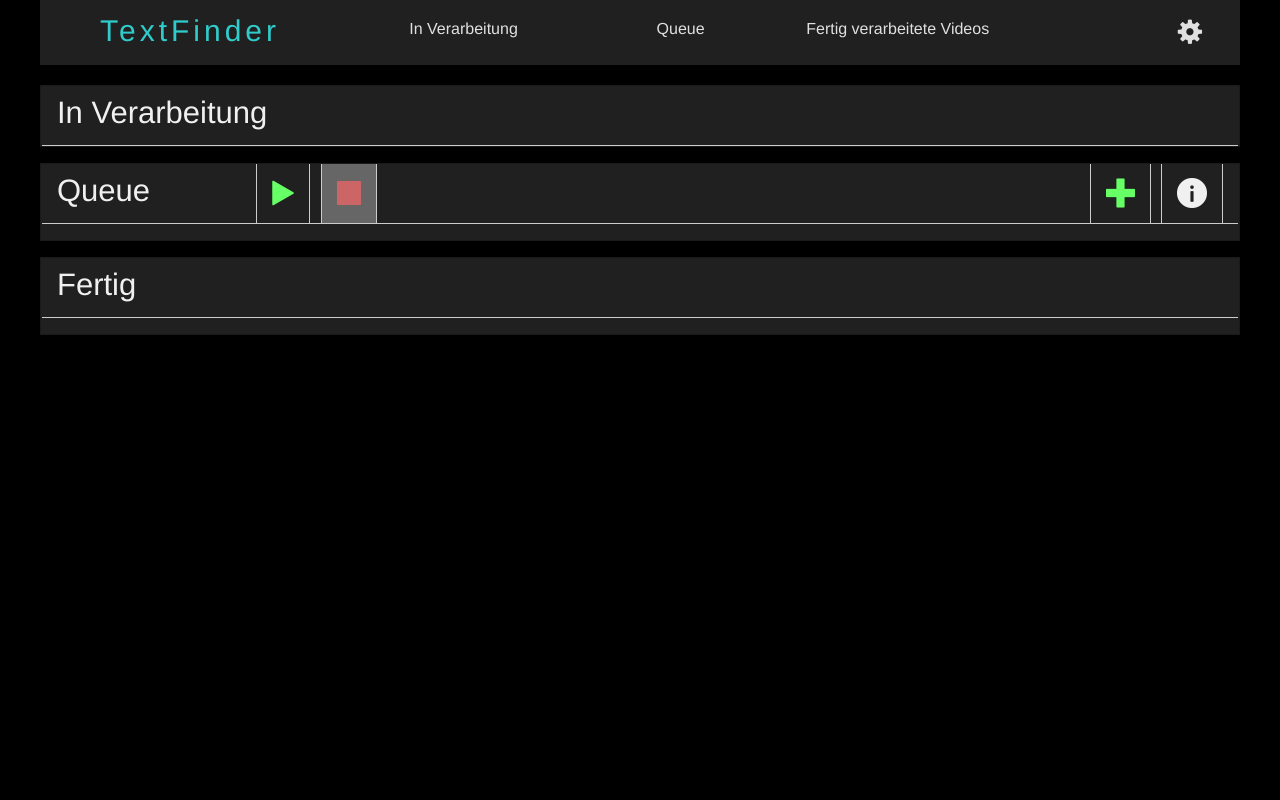
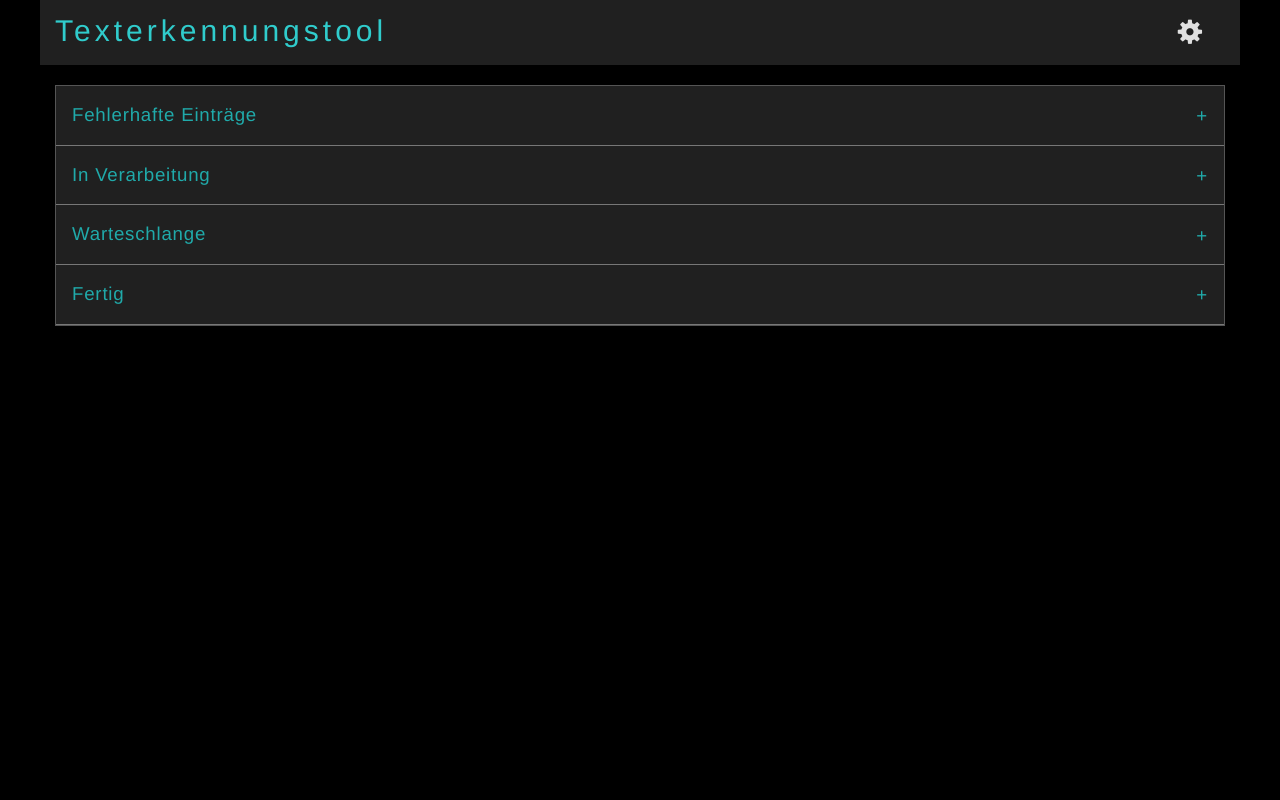
Before and after one commit to JonBrem/ASE-WS2015-16-Server, a PHP site: page / in a window 1280 px wide. Run offline with PHP 8.4, Linux system fonts and the light colour scheme; data that the repository does not hold is empty.

Commit message:
Added errors, put everything in accordion for clarity

```diff
--- a/css/style.css
+++ b/css/style.css
@@ -75,11 +75,39 @@ body {
 	padding-top: 0;
 	padding-bottom: 0;
 	background-color: #202020;
+	border: none;
+}
+
+.accordion {
+	background: #202020;
+	border-color: #555;
+}
+
+.accordion-title {
+	font-size: 14pt;
+	color: #20aaaa;
+	border-bottom-color: #777;
+	letter-spacing: 0.8px;
+}
+
+.accordion-title:focus, .accordion-title:hover {
+	background-color: #303030;
+}
+
+:last-child>.accordion-title {
+	border-bottom-width: 1px;
+}
+
+.accordion-content {
+	background: #202020;
+	border-bottom-color: #555;
+}
+.accordion-title:focus, .accordion-title:hover {
+	color: #30cccc;
 }
 
 .section_header {
 	height: 60px;
-	border-bottom: 1px solid #ccc;
 }
 
 .section_header h3 {
@@ -143,13 +171,13 @@ body {
 	color: #cc6666;
 }
 
-/* queue list styles */
+/* queue list styles, error list styles */
 
-#queue_list {
+#queue_list, #error_list {
 	list-style-type: none;
 }
 
-#queue_list li {
+#queue_list li, #error_list li {
     border-top: 1px dashed #ccc;
     border-bottom: 1px dashed #ccc;
     padding-left: 0;
@@ -161,20 +189,20 @@ body {
     overflow-y: hidden;
 }
 
-#queue_list li:first-child {
+#queue_list li:first-child, #error_list li:first-child {
 	border-top: none;
 }
 
 .being_processed_item {
 	padding-top: 10px;
-	background-color: #303030;
+	background-color: #202020;
 }
 
 .being_processed_item *:not(a) {
 	color: #999;
 }
 
-#queue_list li:last-child {
+#queue_list li:last-child, #error_list li:last-child {
 	border-bottom: none;
 }
 
@@ -192,15 +220,16 @@ body {
 	font-weight: bold;
 }
 
-#queue_list li .thumbnail, .being_processed_item .thumbnail, .history_list_item .thumbnail {
+#queue_list li .thumbnail, .being_processed_item .thumbnail, .history_list_item .thumbnail, #error_list li .thumbnail {
 	max-height: 120px;
 }
 
-#queue_list li .thumbnail:hover, #queue_list li .thumbnail:active {
+#queue_list li .thumbnail:hover, #queue_list li .thumbnail:active,
+#error_list li .thumbnail:hover, #error_list li .thumbnial:active {
 	box-shadow: 0 0 0 1px rgba(10,10,10,.2);
 }
 
-.queue_item_title, .being_processed_item_title {
+.queue_item_title, .being_processed_item_title, .error_item_title {
     white-space: nowrap;
     overflow: hidden;
     text-overflow: ellipsis;
@@ -209,7 +238,7 @@ body {
 	color: #666;
 }
 
-.queue_item_status, .being_processed_item_status {
+.queue_item_status, .being_processed_item_status, .error_item_status {
 	text-align: center;
 }
 
@@ -223,20 +252,14 @@ body {
 	color: #009000;
 }
 
-.queue_item_status small, {
+.queue_item_status small, .being_processed_item small, .error_item small {
 	color: #999;
-	display: block;
-}
-
-.being_processed_item small {
-	color: #333;
 	display: block;
 }
 
 .being_processed_item i {
 	font-size: 40px;
 }
-
 
 /* history styles */
 
--- a/index.php
+++ b/index.php
@@ -4,7 +4,7 @@
     <meta charset="utf-8" />
     <meta name="viewport" content="width=device-width, initial-scale=1.0" />
 
-	<title>Video Text Tagger Thingy</title>
+	<title>Texterkennung: Administration</title>
 
 	<link rel="stylesheet" type="text/css" href="css/jquery-ui.min.css">
 	<link rel="stylesheet" type="text/css" href="css/jquery-ui.structure.min.css">
@@ -20,16 +20,12 @@
 		<div class="row title_area">
 			<div class="small-12 columns" style="padding: 0">
 				<nav data-sticky-container>
-					<div class="sticky" id="main_nav_wrapper" data-sticky data-margin-top="0" style="width:100%;" data-magellan-expedition="fixed" data-options="destination_threshold:20;fixed_top:0;throttle_delay:0;">
-						<nav data-magellan id="main_nav">
+					<div class="sticky" id="main_nav_wrapper" data-sticky data-margin-top="0" style="width:100%;">
+						<nav id="main_nav">
 							<div class="small-12 large-3 columns" data-equalizer-watch>
-								<h2>TextFinder</h2>
+								<h2>Texterkennungstool</h2>
 							</div>
-							<ul class="horizontal menu expedition small-11 large-8 columns">
-								<li style="width: 33%"><a href="#processing_area">In Verarbeitung</a></li>
-								<li style="width: 33%"><a href="#queue_area">Queue</a></li>
-								<li style="width: 33%"><a href="#history_area">Fertig verarbeitete Videos</a></li>
-							</ul>
+
 							<div class="small-1 large-1 columns">
 								<a href="#main_nav_wrapper" class="fi-widget" id="open_settings" data-toggle="settings_modal"></a>
 								<div id="settings_modal" class="reveal" data-reveal data-animation-in="fade-in" style="width: 100%">
@@ -47,15 +43,28 @@
 			</div>
 		</div>
 
-		<div class="sections">
-			<div class="processing_area" id="processing_area" data-magellan-target="processing_area">
+		<div class="row">
+			<div class="small-12 columns">
+				<ul class="accordion sections" data-accordion data-multi-expand="true" data-allow-all-closed="true">
+					<li class="accordion-item" data-accordion-item>
+						<a href="#" class="accordion-title">Fehlerhafte Einträge</a>
+						<div class="accordion-content error_area" id="error_area" data-tab-content>
 							<div class="row">
 								<div class="small-12 large-12 columns callout">
-						<div class="row section_header">
-							<div class="small-8 large-10 columns section_title">
-								<h3>In Verarbeitung</h3>
+									<div class="row section_body">
+										<ul id="error_list">
+										</ul>
 									</div>
 								</div>
+							</div>
+						</div>
+					</li>
+
+					<li class="accordion-item" data-accordion-item>
+						<a href="#" class="accordion-title">In Verarbeitung</a>
+						<div class="accordion-content processing_area" id="processing_area" data-tab-content>
+							<div class="row">
+								<div class="small-12 large-12 columns callout">
 									<div class="row section_body">
 										<div class="small-12 columns" id="being_processed_item_wrapper">
 
@@ -64,15 +73,16 @@
 								</div>
 							</div>
 						</div>
+					</li>
 
-			<div class="queue_area" id="queue_area" data-magellan-target="queue_area">
+
+					<li class="accordion-item" data-accordion-item>
+						<a href="#" class="accordion-title">Warteschlange</a>
+						<div class="accordion-content queue_area" id="queue_area" data-tab-content>
 							<div class="row">
 								<div class="small-12 large-12 columns callout">
 									<div class="row section_header">
-							<div class="small-3 large-2 columns section_title">
-								<h3>Queue</h3>
-							</div>
-							<div class="small-9 large-10 columns section_controls">
+										<div class="small-12 columns section_controls">
 											<span class="section_control">
 												<i class="fi-play" id="queue_control_play"></i>
 											</span>
@@ -96,15 +106,13 @@
 								</div>
 							</div>
 						</div> <!-- /.queue_area -->
+					</li>
 
-			<div class="history_area" id="history_area" data-magellan-target="history_area">
+					<li>
+						<a href="#" class="accordion-title">Fertig</a>
+						<div class="history_area accordion-content" id="history_area" data-tab-content>
 							<div class="row">
 								<div class="small-12 large-12 columns callout">
-						<div class="row section_header">
-							<div class="small-3 large-2 columns section_title">
-								<h3>Fertig</h3>
-							</div>
-						</div> <!-- /.section_header -->
 
 									<div class="row section_body">
 										<ul id="history_list">
@@ -113,10 +121,10 @@
 								</div>
 							</div>
 						</div>
-
-
-		</div> <!-- /.sections -->
-
+					</li>
+				</ul>
+			</div>
+		</div>
 	</div>
 
 	<script type="text/javascript" src="js/jquery.min.js"></script>
@@ -138,6 +146,10 @@
 	<script type="text/javascript" src="js/history/history_item_model.js"></script>
 	<script type="text/javascript" src="js/history/history_item_view.js"></script>
 
+	<script type="text/javascript" src="js/error/error_script.js"></script>
+	<script type="text/javascript" src="js/error/error_item_model.js"></script>
+	<script type="text/javascript" src="js/error/error_item_view.js"></script>
+
 	<script type="text/javascript" src="js/settings.js"></script>
 	<script type="text/javascript" src="js/add_video_to_queue.js"></script>
 
@@ -146,10 +158,15 @@
 	</script>
 
 	<?php include("php_views/history_item_template.php"); ?>
+
 	<?php include("php_views/processing_template.php"); ?>
+	<?php include("php_views/processing_item_status_template.php"); ?>
+
 	<?php include("php_views/queue_item_status_template.php"); ?>
 	<?php include("php_views/queue_item_template.php"); ?>
-	<?php include("php_views/processing_item_status_template.php"); ?>
+
+	<?php include("php_views/error_item_template.php"); ?>
+	<?php include("php_views/error_item_status_template.php"); ?>
 
 </body>
 </html>
--- a/js/queue/queue_script.js
+++ b/js/queue/queue_script.js
@@ -102,16 +102,16 @@ var Queue = (function() {
 		var itemBeingProcessed = 0;
 
 		for(var i = 0; i < e.length; i++) {
-			if(e[i].status != "downloaded" && e[i].status != "downloading" && e[i].status != "in_queue") {
+			if(e[i].status != "downloaded" && e[i].status != "downloading" && e[i].status != "in_queue" && e[i].status != "download_error") {
 				itemBeingProcessed = 1;
 				showItemInProcess(e[i]);
 			}
 		}
 
-		if(itemBeingProcessed == 0 && itemInProcess != undefined) showThatNoItemIsBeingProcessed();
+		if(itemBeingProcessed == 0) showThatNoItemIsBeingProcessed();
 
 		for(var i = 0; i < e.length; i++) {
-			if(e[i].status != "downloaded" && e[i].status != "downloading" && e[i].status != "in_queue") {
+			if(e[i].status != "downloaded" && e[i].status != "downloading" && e[i].status != "in_queue" && e[i].status != "download_error") {
 				for(var j = 0; j < queueItemModels.length; j++) {
 					if(queueItemModels[j].getId() == e[i].id) queueItemModels[j].remove();
 				}
--- a/php_views/add_modal.php
+++ b/php_views/add_modal.php
@@ -40,7 +40,7 @@
 		<div class="row">
 			<div class="small-12 columns">
 				<label>
-					Video-Datei-Url (video_file_url)
+					<strong>Video-Datei-Url (video_file_url) (*)</strong>
 					<input type="text" id="add_modal_input_video_file_url" />
 				</label>
 				<p class="help-text">URL der .mp4-Datei auf einem Server. Muss angegeben werden.</p>
--- /dev/null
+++ b/php_views/error_item_status_template.php
@@ -0,0 +1,31 @@
+<script type="text/x-template" id="error_item_status_template">
+	<%
+		if (item.status=="download_error") {
+			%>
+				<div class="queue_item_status error_item_download_error">
+					<small>Fehler beim Herunterladen der Datei</small>
+				</div>
+			<%
+		} else if (item.status=="segmenting_error") {
+			%>
+				<div class="queue_item_status queue_item_segmenting_error">
+					<small>Fehler bei der Extraktion der Video-Frames</small>
+				</div>
+			<%
+		} else if(item.status=="segmenting_error") {
+			%>
+				<div class="queue_item_status queue_item_processing_error">
+					<small>Fehler bei der Textdetektion</small>
+				</div>
+			<%
+		} else if(item.status=="evaluating_error") {
+			%>
+				<div class="queue_item_status queue_item_evaluating_error">
+					<small>Fehler bei der Evaluation der erkannten Wörter</small>
+				</div>
+			<%
+		} else {
+
+		}
+	%>
+</script>
--- /dev/null
+++ b/php_views/error_item_template.php
@@ -0,0 +1,27 @@
+<script type="text/x-template" id="error_item_template">
+	<li class="error_list_item row align-middle <%= item.status %>" data-item-id="<%= item.id %>">
+		<div class="small-2 large-3 columns error_item_image_wrapper"><img class="thumbnail" src="<?php include('check_image_template.php'); ?>" /></div>
+		<div class="small-5 large-5 columns error_item_info">
+			<div class="row">
+				<div class="small-12 columns error_item_title">
+					<?php include('check_title_template.php'); ?>
+				</div>
+			</div>
+			<div class="row">
+				<div class="small-12 columns error_item_url">
+					<?php include('check_url_template.php'); ?>
+				</div>
+			</div>
+		</div>
+
+		<div class="small-3 large-2 columns error_item_status">
+		<!--__ -->
+		</div>
+		<div class="small-1 large-1 columns error_item_retry">
+			<button type="button" class="alert button error_item_retry"><i class="fi-x"></i></button>
+		</div>
+		<div class="small-1 large-1 columns error_item_cancel">
+			<button type="button" class="alert button error_item_delete"><i class="fi-x"></i></button>
+		</div>
+	</li>
+</script>
--- a/php_views/queue_item_status_template.php
+++ b/php_views/queue_item_status_template.php
@@ -14,6 +14,12 @@
 					<small>Video-Download vollständig</small>
 				</div>
 			<%
+		} else if(item.status=="in_queue") {
+			%>
+				<div class="queue_item_status queue_item_waiting">
+					<small style="color: #777">in Warteschlange</small>
+				</div>
+			<%
 		} else {
 
 		}
```
Also changed, not shown: js/error/error_item_model.js (added, +38 -0 lines), js/error/error_item_view.js (added, +53 -0 lines), js/error/error_script.js (added, +87 -0 lines). Lines whose indentation alone changed are shown as unchanged.
